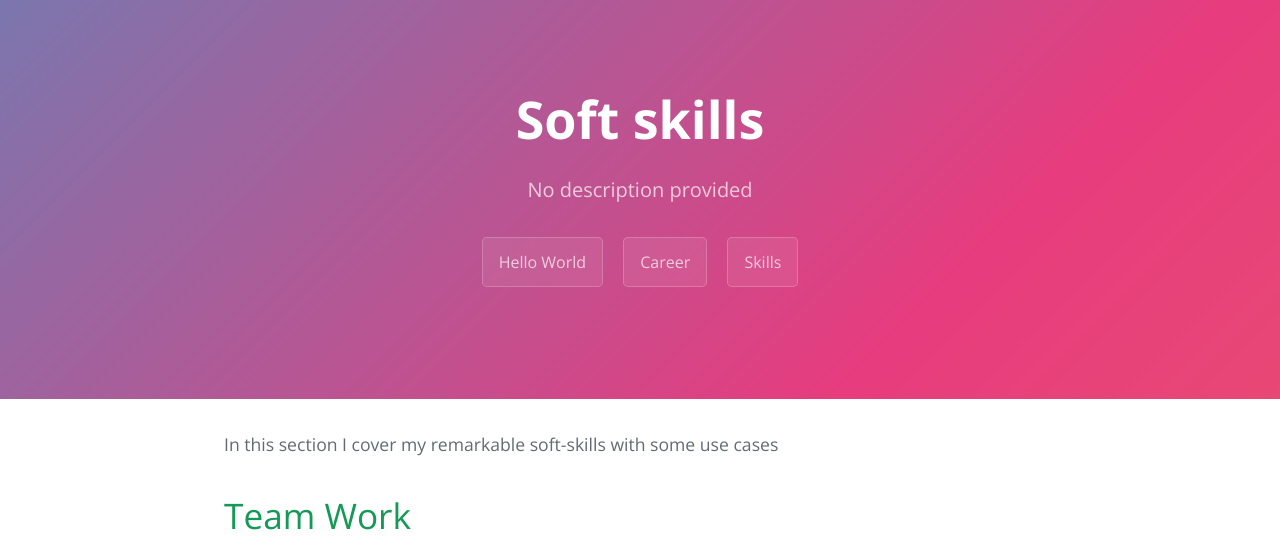
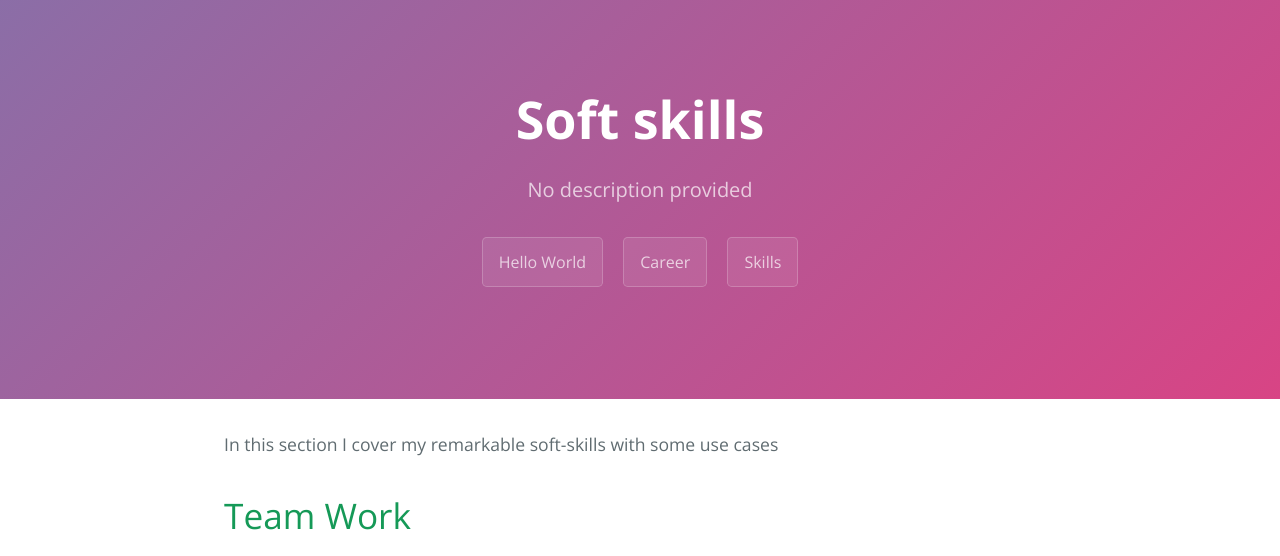
Before and after one commit to Carlosmape/carlosmape.github.io, a Jekyll site: the page built from soft-skills/index.md, in a window 1280 px wide. Shown: the top 556 px of the page. Built offline with Jekyll 4.4.1, drawn with Linux system fonts in a browser that asks for light colours; some of the changed text lies outside the part shown; grey boxes are pictures that could not be loaded.

Commit message:
CSS improvements: + Post-cards improvements and refatored compoment to improve reusage + Backgrounded class to allow all bg effects be managed at the same time + Fixed footer

```diff
--- a/_includes/footer.html
+++ b/_includes/footer.html
@@ -1,9 +1,9 @@
-<footer class="page-header site-footer">
+<footer class="site-footer page-header backgrounded">
+	<span class="site-footer-owner">Carlosmape ;)</span>
 	<span class="site-footer-contact">
 		<a class="btn" href="https://github.com/Carlosmape" title="Github profile"><img src="/assets/icon/github.svg" alt="github" class="icon"></a>
 		<a class="btn" href="https://www.linkedin.com/in/carlos-g-mart%C3%ADn-p%C3%A9rez-37321a112/" title="Linkeid profile"><img src="/assets/icon/linkedin.svg" alt="linkedin" class="icon"></a>
 		<a class="btn" href="mailto:cagrmape@gmail.com" title="Send me an email"><img src="/assets/icon/mail.svg" alt="mail" class="icon"></a>
 	</span>
-	<span class="site-footer-owner">Carlosmape ;)</span>
 	<span class="site-footer-credits">This page was generated by <a href="https://pages.github.com">GitHub Pages</a>.</span>
 </footer>
--- a/_includes/header.html
+++ b/_includes/header.html
@@ -1,4 +1,4 @@
-<header class="page-header" role="banner">
+<header class="page-header backgrounded" role="banner">
 	<h1 class="project-name centered-typed-out">{{ page.title | default: site.title | default: site.github.repository_name }}</h1>
 	<h2 class="project-tagline centered-typed-out-d">{{ page.description | default: site.description | default: site.github.project_tagline }}</h2>
 	<a href="{{ site.url }}/" class="btn">Hello World</a>
--- a/assets/css/style.scss
+++ b/assets/css/style.scss
@@ -2,11 +2,14 @@
 ---
 @import 'jekyll-theme-cayman';
 
+.backgrounded{
+  background: linear-gradient(-45deg, $bg-color-primary, $bg-color-secondary, $bg-color-terciary, $bg-color-cuaternary);
+  animation: gradient 15s ease-in-out infinite;
+  background-size: 400em 400em;
+}
 
 .page-header{
-	background: linear-gradient(-45deg, $bg-color-primary, $bg-color-secondary, $bg-color-terciary, $bg-color-cuaternary);
-	animation: gradient 15s ease-in-out infinite;
-	background-size: 400% 400%;
+
 }
 
 @keyframes gradient {
@@ -22,19 +25,22 @@
 }
 
 .posts{
-	display: flex;
+  // display: flex;
 }
 
-.posts .btn{
+.post-card{
+  display:inline-block;
+  width:22em;
+  margin: 0.4em;
+  padding: 0.6rem 0.9rem;
   text-decoration: none;
-	color: rgba(0, 0, 0, 0.5);
-	border-color: rgba(0, 0, 0, 0.4);
-	border-style: solid;
-	border-width: 1px;
   border-radius: 0.3rem;
   transition: color 0.2s, background 0.2s, border-color 0.2s;
+  color: $header-heading-color;
   &:hover{
-		background: rgba(0, 0, 0, 0.1);
+    text-decoration: none;
+    opacity:60%;
+    transition: opacity 0.2s
   }
 }
 
@@ -51,11 +57,16 @@
   border-radius: 0.3rem;
   color: $header-heading-color;
 }
-.post-tags *{
-	background: $bg-color-secondary;
-}
-.post-cats *{
-	background: $bg-color-cuaternary;
+.post-tags, .post-cats{
+  display: inline-block;
+  margin-bottom: 1rem;
+  color: rgba(255, 255, 255, 0.7);
+  background-color: rgba(255, 255, 255, 0.08);
+  border-color: rgba(255, 255, 255, 0.2);
+  border-style: solid;
+  border-width: 1px;
+  border-radius: 0.3rem;
+  transition: color 0.2s, background-color 0.2s, border-color 0.2s;
 }
 
 .dropdown {
@@ -73,7 +84,6 @@
 }
 .dropdown-content {
   display: none;
-	position: absolute;
   z-index: 1;
 }
 
@@ -90,7 +100,8 @@
 
 .dropdown:hover .dropdown-content {
   display: flex;
-	left: -50%;
+  position: absolute;
+  top: 4em;
 
   @include small {
     margin-top:1em;
@@ -135,7 +146,7 @@
 }
 
 .upper-img {
-	margin-top: -4.5rem !important;
+  margin-top: -4rem !important;
 }
 
 img.icon {
@@ -151,6 +162,14 @@
 
 .main-content {
   animation: fadeIn 1s;
+}
+
+.site-footer {
+  padding: 3rem 4rem;
+  display: block;
+}
+.site-footer-credits{
+  display:block;
 }
 
 .typed-out,
--- a/soft-skills/index.md
+++ b/soft-skills/index.md
@@ -13,73 +13,22 @@
 
 # Team Work
 
-<ul class="posts">
+<div class="posts">
     {% for post in site.categories['team-work'] %}
-    <a href="{{ post.url }}" class="btn" title="{{ post.description }}">
-    	<div class="post-date">{{ post.date | date: "%b %Y" }}</div>
-    	<div class="post-title">{{ post.title }}</div>
-    	<div class="post-cats">
-
-    		{% for cat in post.categories %}
-                {% if page.hidden_cats contains cat %}
-                {% else %}
-    		    	<div class="post-cat-{{ cat }}">{{ cat }}</div>
-                {% endif %}
-    		{% endfor %}
-    	</div>
-    	<div class="post-tags">
-    		{% for tag in post.tags %}
-    		    	<div class="post-tag-{{ tag }}">{{ tag }}</div>
-    		{% endfor %}
-    	</div>
-    </a>
+        {% include post-card.html %}
     {% endfor %}
-</ul>
+</div>
 
 # Proactivity
-<ul class="posts">
+<div class="posts">
     {% for post in site.categories['proactivity'] %}
-     <a href="{{ post.url }}" class="btn" title="{{ post.description }}">
-    	<div class="post-date">{{ post.date | date: "%b %Y" }}</div>
-    	<div class="post-title">{{ post.title }}</div>
-    	<div class="post-cats">
-
-    		{% for cat in post.categories %}
-                {% if page.hidden_cats contains cat %}
-                {% else %}
-    		    	<div class="post-cat-{{ cat }}">{{ cat }}</div>
-                {% endif %}
-    		{% endfor %}
-    	</div>
-    	<div class="post-tags">
-    		{% for tag in post.tags %}
-    		    	<div class="post-tag-{{ tag }}">{{ tag }}</div>
-    		{% endfor %}
-    	</div>
-    </a>
+        {% include post-card.html %}
     {% endfor %}
-</ul>
+</div>
 
 # Continuous Learning
-<ul class="posts">
+<div class="posts">
     {% for post in site.categories['continuous learning'] %}
-     <a href="{{ post.url }}" class="btn" title="{{ post.description }}">
-    	<div class="post-date">{{ post.date | date: "%b %Y" }}</div>
-    	<div class="post-title">{{ post.title }}</div>
-    	<div class="post-cats">
-
-    		{% for cat in post.categories %}
-                {% if page.hidden_cats contains cat %}
-                {% else %}
-    		    	<div class="post-cat-{{ cat }}">{{ cat }}</div>
-                {% endif %}
-    		{% endfor %}
-    	</div>
-    	<div class="post-tags">
-    		{% for tag in post.tags %}
-    		    	<div class="post-tag-{{ tag }}">{{ tag }}</div>
-    		{% endfor %}
-    	</div>
-    </a>
+        {% include post-card.html %}
     {% endfor %}
-</ul>
+</div>
```
Also changed, not shown: _includes/posts.html (+2 -12 lines). Lines whose indentation alone changed are shown as unchanged.
